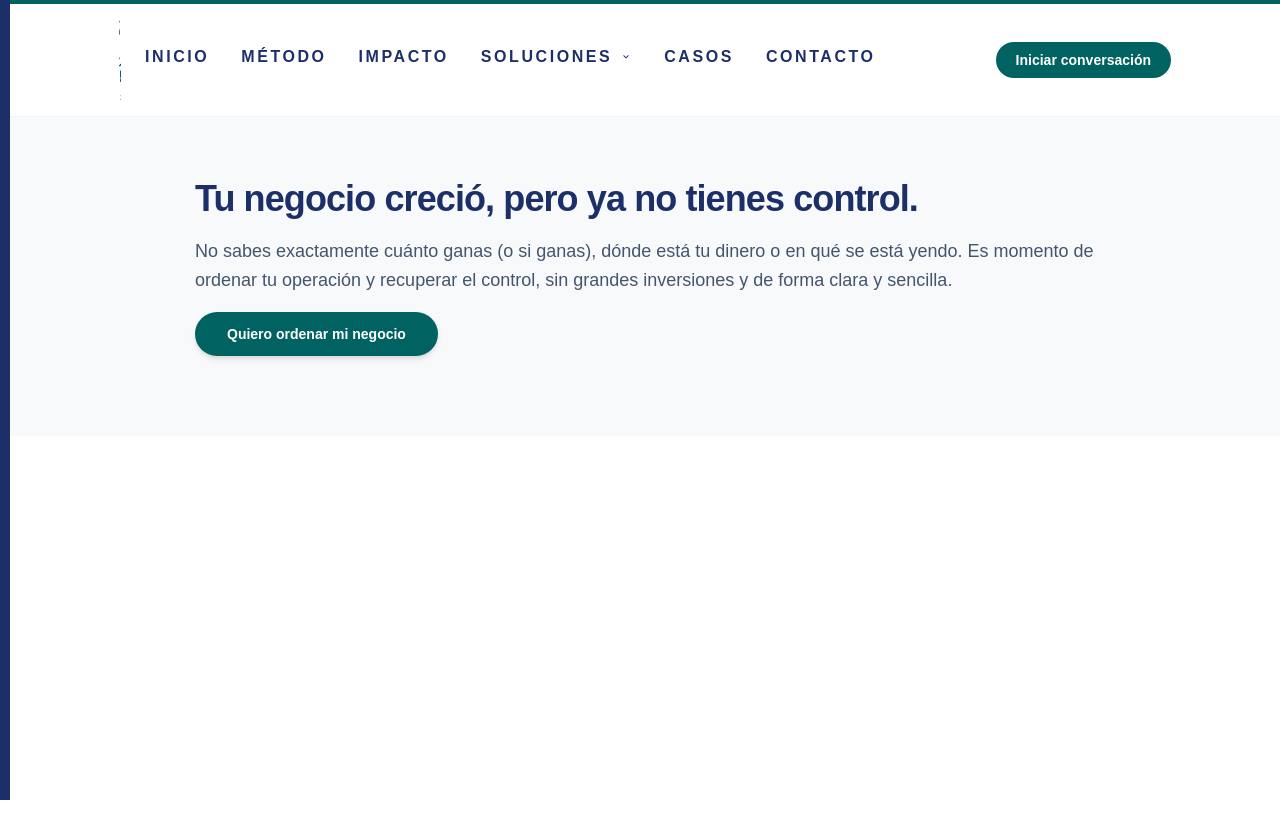
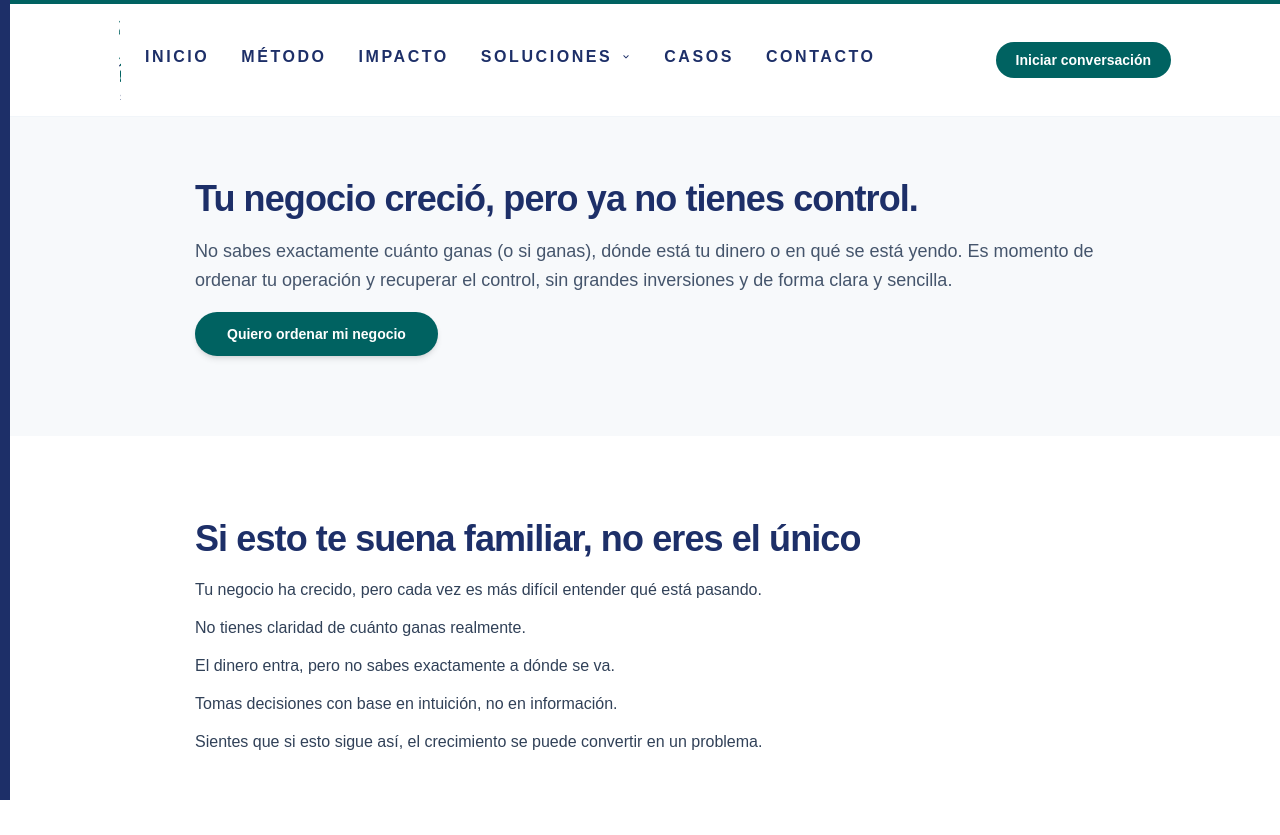
Before and after one commit to EmphaticoOnline/emphasys-web, a Next.js app: page /software-para-controlar-negocio in a window 1280 px wide. Before the commit the page ends 800 px from the top, so only its background shows below. Built offline with nearby package versions, Linux system fonts and the light colour scheme.

Commit message:
deploy auto

```diff
--- a/app/software-para-controlar-negocio/page.tsx
+++ b/app/software-para-controlar-negocio/page.tsx
@@ -44,6 +44,7 @@ const CTA = () => (
 
 export default function SoftwareParaControlarNegocioPage() {
   return (
+    <>
       <section className="bg-[#F7F9FB] text-slate-900">
         <div className="mx-auto max-w-[900px] px-6 py-16 sm:px-10 lg:px-0 lg:py-20 space-y-4">
           <h1
@@ -53,12 +54,37 @@ export default function SoftwareParaControlarNegocioPage() {
             Tu negocio creció, pero ya no tienes control.
           </h1>
           <p className="text-lg leading-relaxed text-slate-600">
-          No sabes exactamente cuánto ganas (o si ganas), dónde está tu dinero o
-          en qué se está yendo. Es momento de ordenar tu operación y recuperar
-          el control, sin grandes inversiones y de forma clara y sencilla.
+            No sabes exactamente cuánto ganas (o si ganas), dónde está tu dinero
+            o en qué se está yendo. Es momento de ordenar tu operación y
+            recuperar el control, sin grandes inversiones y de forma clara y
+            sencilla.
           </p>
           <CTA />
         </div>
       </section>
+      <section className="bg-white text-slate-900">
+        <div className="mx-auto max-w-[900px] px-6 py-16 sm:px-10 lg:px-0 lg:py-20 space-y-4">
+          <h2
+            className="text-3xl font-semibold leading-tight tracking-tight sm:text-4xl"
+            style={{ color: "var(--color-emphasys-blue)" }}
+          >
+            Si esto te suena familiar, no eres el único
+          </h2>
+          <ul className="mt-2 space-y-3 text-base leading-relaxed text-slate-700">
+            <li>
+              Tu negocio ha crecido, pero cada vez es más difícil entender qué
+              está pasando.
+            </li>
+            <li>No tienes claridad de cuánto ganas realmente.</li>
+            <li>El dinero entra, pero no sabes exactamente a dónde se va.</li>
+            <li>Tomas decisiones con base en intuición, no en información.</li>
+            <li>
+              Sientes que si esto sigue así, el crecimiento se puede convertir
+              en un problema.
+            </li>
+          </ul>
+        </div>
+      </section>
+    </>
   );
 }
```
Lines whose indentation alone changed are shown as unchanged.
